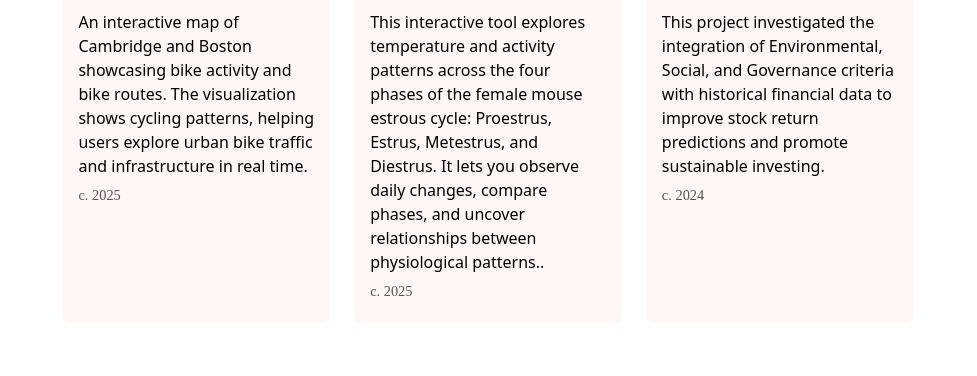
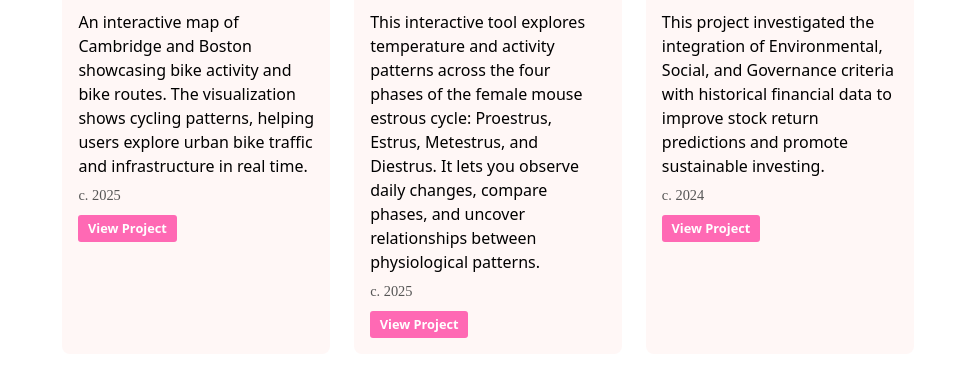
Before and after one commit to JacquelynGarcia/portfolio, a website with bundled scripts: page index.html in a window 1280 px wide. Shown: the part 1109-1485 px from the top of the page, without its empty margins (152-1129 px from the left). Built offline with nearby package versions, Linux system fonts and the light colour scheme; no server answers.

Commit message:
added link buttons

```diff
--- a/global.js
+++ b/global.js
@@ -124,6 +124,19 @@ export function renderProjects(projects, containerElement, headingLevel = 'h2')
       textWrapper.appendChild(yearElement);
     }
 
+    const linkContainer = document.createElement('div');
+    linkContainer.classList.add('project-link-container');
+
+    if (project.link) {
+      const projectLink = document.createElement('a');
+      projectLink.href = project.link;
+      projectLink.textContent = 'View Project';
+      projectLink.target = '_blank';
+      projectLink.classList.add('project-link');
+      linkContainer.appendChild(projectLink);
+      textWrapper.appendChild(linkContainer);
+    }
+
     article.appendChild(headingTag);
     article.appendChild(image);
     article.appendChild(textWrapper);
--- a/lib/projects.json
+++ b/lib/projects.json
@@ -3,31 +3,36 @@
         "title": "Infinite Spokes",
         "year": 2025,
         "image": "https://jacquelyngarcia.github.io/portfolio/images/infinitespokes.png",
-        "description": "An interactive map of Cambridge and Boston showcasing bike activity and bike routes. The visualization shows cycling patterns, helping users explore urban bike traffic and infrastructure in real time."
+        "description": "An interactive map of Cambridge and Boston showcasing bike activity and bike routes. The visualization shows cycling patterns, helping users explore urban bike traffic and infrastructure in real time.",
+        "link": "https://jacquelyngarcia.github.io/InfiniteSpokes/"
     },
     {
         "title": "Mouse Estrous Cycle Visualization",
         "year": 2025,
         "image": "https://jacquelyngarcia.github.io/portfolio/images/mouse.png",
-        "description": "This interactive tool explores temperature and activity patterns across the four phases of the female mouse estrous cycle: Proestrus, Estrus, Metestrus, and Diestrus. It lets you observe daily changes, compare phases, and uncover relationships between physiological patterns.."
+        "description": "This interactive tool explores temperature and activity patterns across the four phases of the female mouse estrous cycle: Proestrus, Estrus, Metestrus, and Diestrus. It lets you observe daily changes, compare phases, and uncover relationships between physiological patterns.",
+        "link": "https://nsam160.github.io/Project-3/"
     },
     {
         "title": "ESG Stock Predictor",
         "year": 2024,
         "image": "https://jacquelyngarcia.github.io/portfolio/images/ESGStock.png",
-        "description": "This project investigated the integration of Environmental, Social, and Governance criteria with historical financial data to improve stock return predictions and promote sustainable investing."
+        "description": "This project investigated the integration of Environmental, Social, and Governance criteria with historical financial data to improve stock return predictions and promote sustainable investing.",
+        "link": "https://github.com/JacquelynGarcia/ESGStockPredictor"
     },
     {
         "title": "Recipe Analysis",
         "year": 2024,
         "image": "https://jacquelyngarcia.github.io/portfolio/images/recipeanalysis.png",
-        "description": "This analysis is aimed at understanding whether recipes with higher calorie counts are rated differently than those with lower calorie counts. I leveraged predictive models to forecast average ratings based on recipe attributes and reported our findings."
+        "description": "This analysis is aimed at understanding whether recipes with higher calorie counts are rated differently than those with lower calorie counts. I leveraged predictive models to forecast average ratings based on recipe attributes and reported our findings.",
+        "link": "https://jacquelyngarcia.github.io/RecipeAnalysis/"
     },
     {
         "title": "Knowledge Graph",
         "year": 2024,
         "image": "https://jacquelyngarcia.github.io/portfolio/images/knowledgegraph.jpeg",
-        "description": "This project extracts and visualizes relationships from clinical research papers using OpenAI GPT-4 and PyVis for creating interactive knowledge graphs. The tool is designed for tele-mental health providers to make informed decisions about treatments for anxiety and depression based on clinical research."
+        "description": "This project extracts and visualizes relationships from clinical research papers using OpenAI GPT-4 and PyVis for creating interactive knowledge graphs. The tool is designed for tele-mental health providers to make informed decisions about treatments for anxiety and depression based on clinical research.",
+        "link": "https://github.com/BrightsideHealthBTT/AI-Studio-Project"
     },
     {
         "title": "Iusto saepe impedit exercitationem!",
--- a/style.css
+++ b/style.css
@@ -527,3 +527,23 @@ circle.selected {
   animation: marching-ants 2s linear infinite;
   cursor: grab;
 }
+
+.project-link-container {
+  margin-top: 0.5em; /* Keep the spacing */
+}
+
+.project-link {
+  display: inline-block;
+  padding: 0.3em 0.75em; /* Even smaller padding */
+  background-color: #FF69B4; /* Your pink accent color */
+  color: white;
+  text-decoration: none;
+  border-radius: 3px; /* Slightly smaller border-radius to match */
+  font-weight: bold;
+  transition: background-color 0.3s ease;
+  font-size: 0.8em; /* Even smaller font size */
+}
+
+.project-link:hover {
+  background-color: #D84FA9; /* Slightly darker pink on hover */
+}
```
